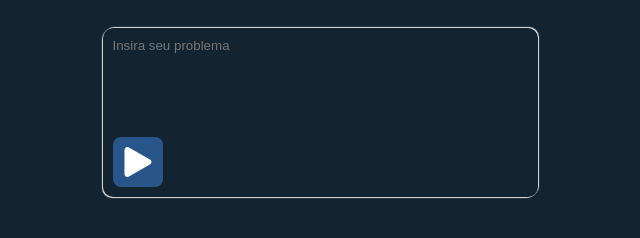
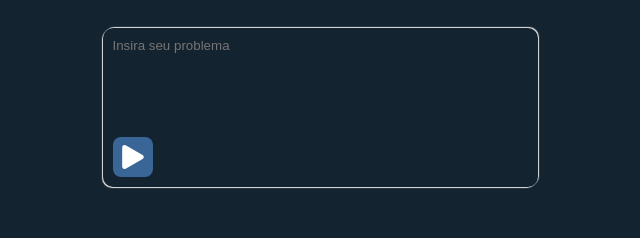
Before and after one commit to ianpatricck/ctx-math, a plain HTML site: page index.html in a window 1280 px wide. Shown: the part 128-366 px from the top of the page, without its empty margins (320-960 px from the left). Drawn offline with Linux system fonts and the light colour scheme.

Commit message:
Button size has been changed

```diff
--- a/css/style.css
+++ b/css/style.css
@@ -70,9 +70,9 @@ button {
     align-items: center;
     border: none;
     border-radius: 8px;
-    background-color: rgb(41, 86, 138);
-    width: 50px;
-    height: 50px;
+    background-color: rgb(58, 101, 151);
+    width: 40px;
+    height: 40px;
     margin: 5px;
     margin-top: 15px;
 }
```
